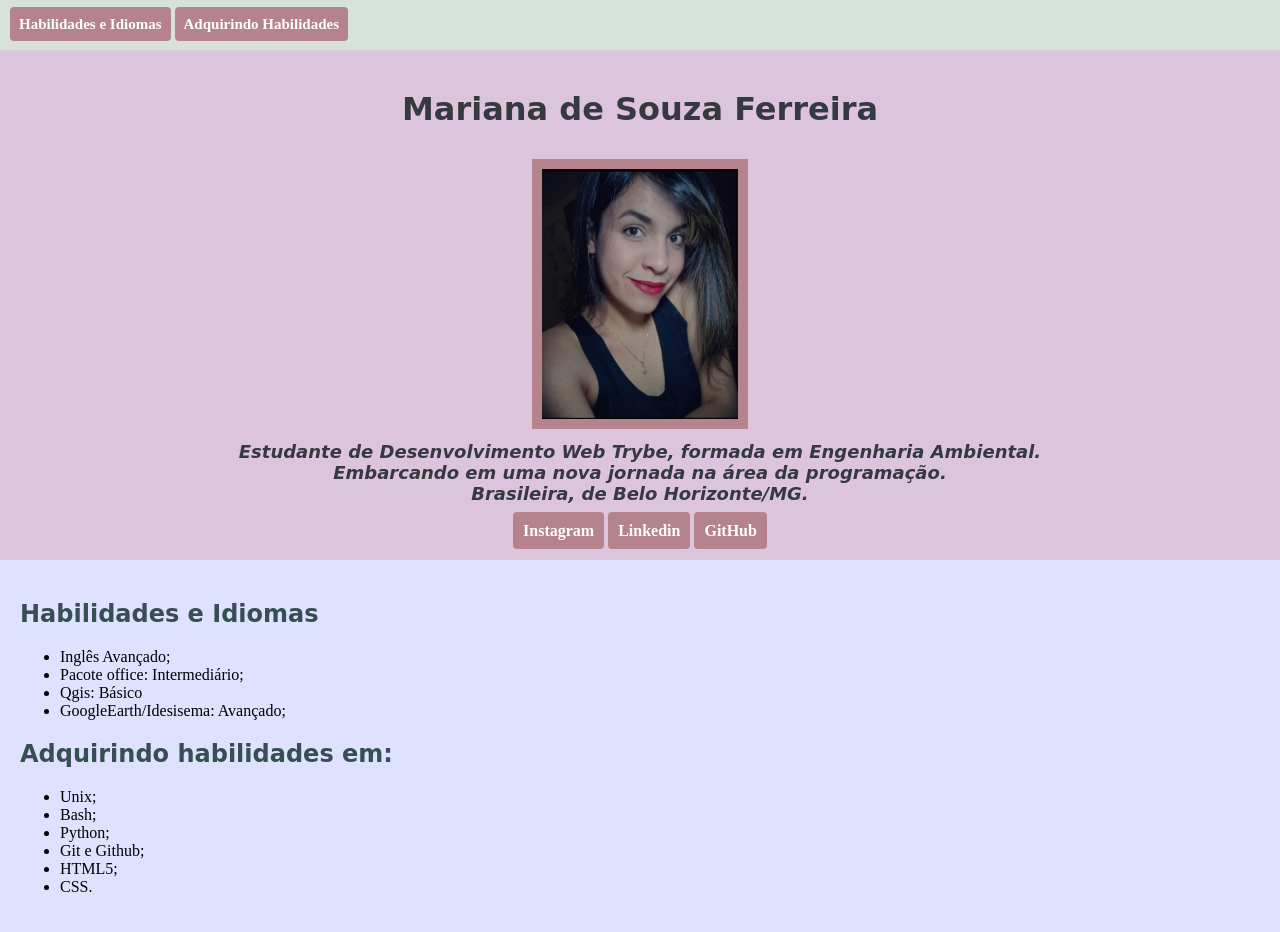
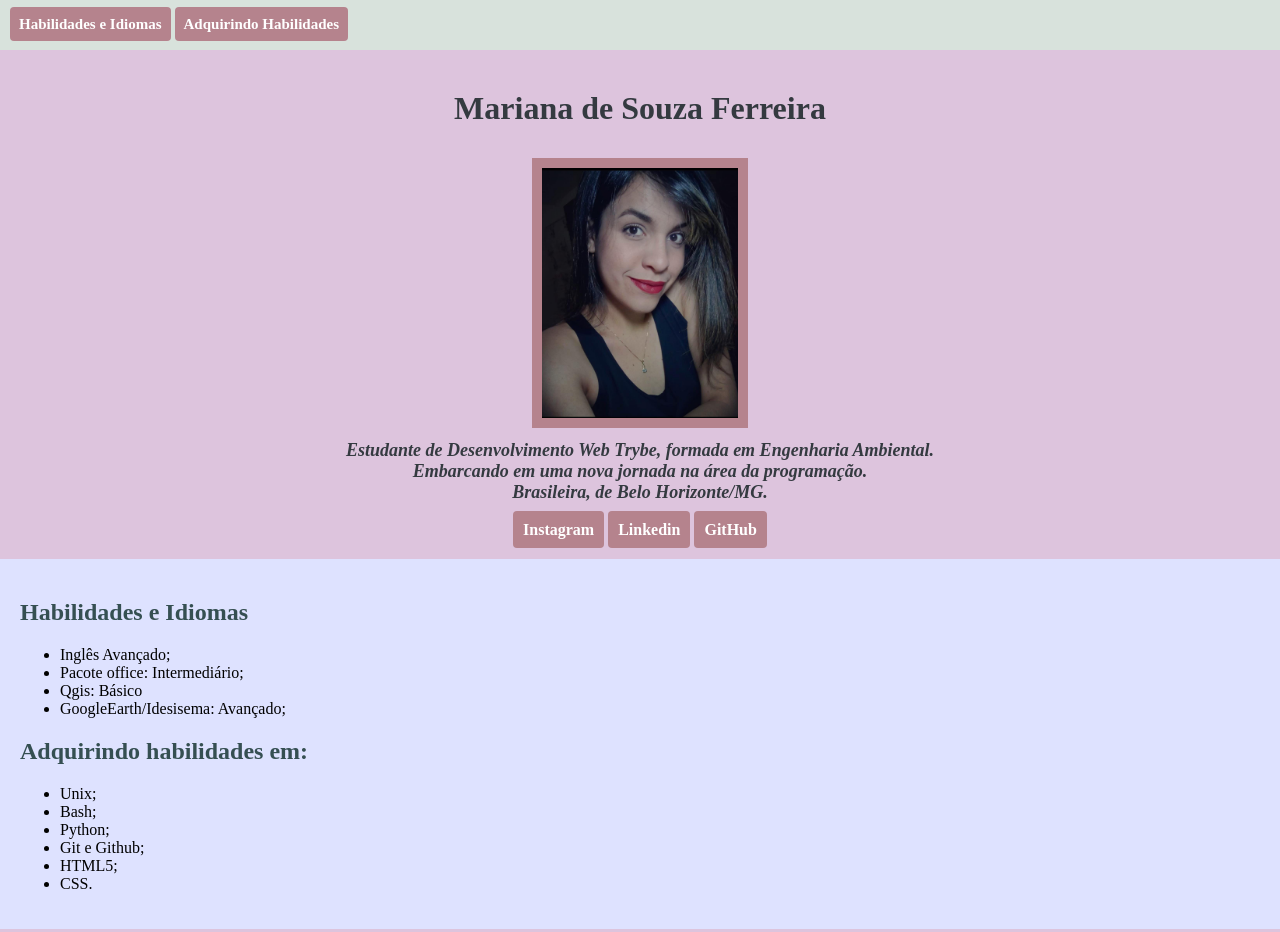
Before and after one commit to marianasdf/marianasdf.github.io, a plain HTML site: page index.html in a window 1280 px wide. Shown: the top 932 px of the page. Drawn offline with Linux system fonts and the light colour scheme.

Commit message:
alteração de fonte

```diff
--- a/style.css
+++ b/style.css
@@ -4,11 +4,11 @@ body {
 
 h2 {
     color: #354f52;
-    font-family: cursive;
+    font-family: 'Times New Roman', Times, serif;
 }
 
 p {
-    font-family: cursive;
+    font-family: 'Times New Roman', Times, serif;
     text-align: justify;
     color: #343a40;
     font-size: 18px;
@@ -16,12 +16,12 @@ p {
 }
 
 lu {
-    font-family: cursive;
+    font-family: 'Times New Roman', Times, serif;
     font-size: 18px;
 }
 
 .title{
-    font-family: cursive;
+    font-family: 'Times New Roman', Times, serif;
     text-align: center;
     color:#343a40;
     margin-top: 90px;
```
